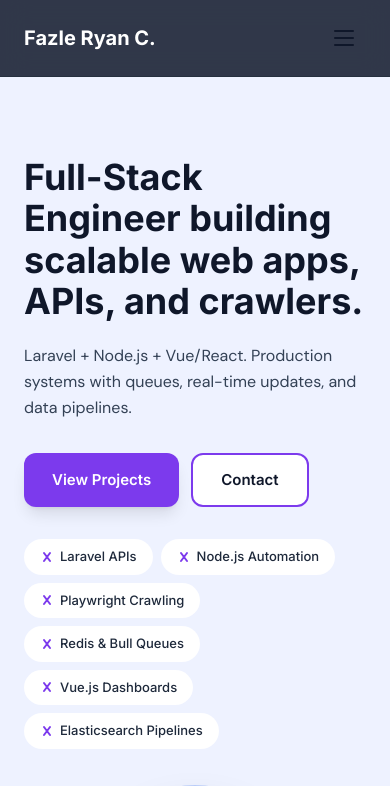
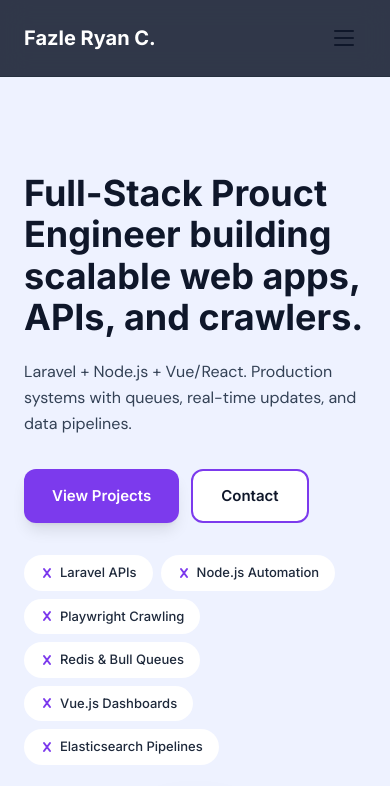
Before and after one commit to ryan7998/fazleryan.com_v3, a Nuxt app: page / in a window 390 px wide. Shown: the top 786 px of the page. Built offline with nearby package versions, Linux system fonts and the light colour scheme; grey boxes are pictures that could not be loaded.

Commit message:
Update TheHero component: modify layout for improved responsiveness

```diff
--- a/components/TheHero.vue
+++ b/components/TheHero.vue
@@ -17,7 +17,7 @@
 <template>
   <section
     ref="containerRef"
-    class="hero-banner relative w-full max-w-full overflow-hidden px-6 pt-20 pb-0 box-border"
+    class="hero-banner relative flex w-full max-w-full items-center overflow-hidden px-6 pt-24 pb-10 box-border"
     aria-label="Hero"
     @mousemove="onMouseMove"
     @mouseleave="onMouseLeave"
@@ -31,13 +31,14 @@
     <!-- Overlay for text readability (desktop) -->
     <div
       class="absolute inset-0 pointer-events-none hidden md:block"
+      style="background: var(--hero-blend-overlay);"
     />
 
     <!-- Content: on mobile = text + circular photo below; on desktop = text over banner -->
-    <div class="hero-inner relative z-10 mx-auto w-full min-w-0 max-w-[1200px] flex min-h-[65vh] flex-col justify-center gap-10 pb-8 md:min-h-[70vh] md:gap-0 md:pb-0">
+    <div class="hero-inner relative z-10 mx-auto w-full min-w-0 max-w-[1200px] flex flex-col gap-8 pb-6 md:pb-10">
       <div class="hero-copy max-w-[640px] font-heading">
         <h1 class="mb-5 text-[36px] font-bold leading-[1.15] text-[var(--hero-text-primary)] md:text-[42px] lg:text-[48px]">
-          Full-Stack Engineer building scalable web apps, APIs, and crawlers.
+          Full-Stack Prouct Engineer building scalable web apps, APIs, and crawlers.
         </h1>
         <p
           class="mb-8 max-w-[560px] text-base leading-relaxed text-[var(--hero-text-secondary)] md:text-lg"
```
